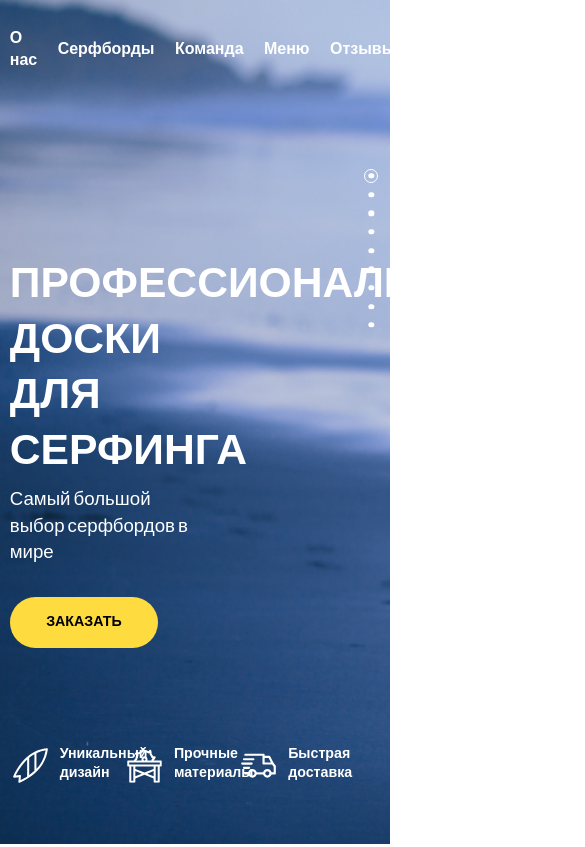
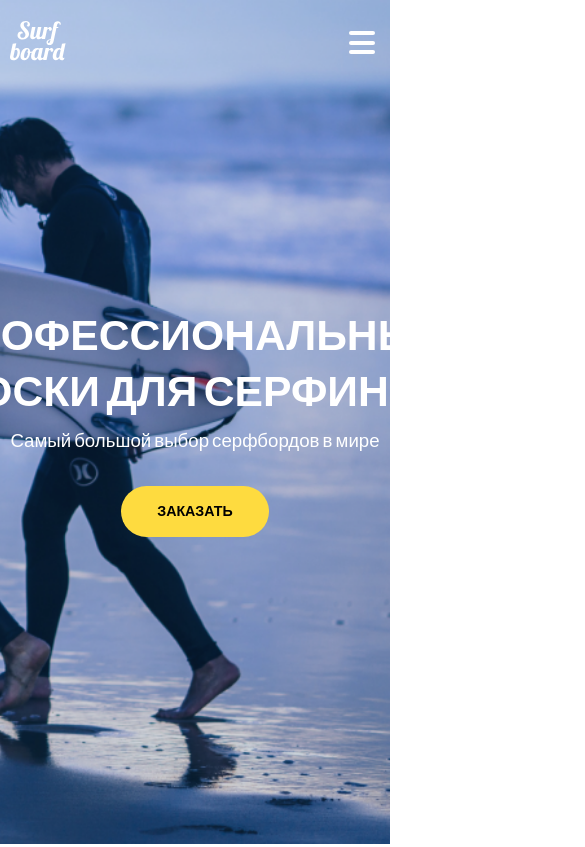
Before and after one commit to staceyBadger/Surfboard, a plain HTML site: page index.html in a window 390 px wide. Shown: the top 847 px of the page, 585 px wide, since content can reach past the window. Drawn offline with nearby package versions, Linux system fonts and the light colour scheme.

Commit message:
сделала адаптивной первую секцию

```diff
--- a/css/blocks/advrtising.scss
+++ b/css/blocks/advrtising.scss
@@ -5,6 +5,10 @@
 
 .advertising__list {
     display: flex;
+
+    @include tablets {
+        display: none;
+    }
 }
 .advertising__item {
     display: flex;
--- a/css/blocks/contacts.scss
+++ b/css/blocks/contacts.scss
@@ -2,9 +2,15 @@
     display: flex;
     align-items: center;
 }
-.contacts__phone {
+.phone-number {
     font-size: rem(24px);
     text-decoration: none;
     display: flex;
     align-items: center;
 }
+.phone-number__text {
+    white-space: nowrap;
+}
+.phone-number__icon {
+    flex-shrink: 0;
+}
--- a/css/blocks/fixed.scss
+++ b/css/blocks/fixed.scss
@@ -3,6 +3,10 @@
     top: 20%;
     right: 3%;
     z-index: $z-fixed-menu;
+
+    @include tablets {
+        display: none;
+    }
 }
 .fixed-menu__item {
     margin-bottom: rem(5px);
--- a/css/blocks/header.scss
+++ b/css/blocks/header.scss
@@ -1,6 +1,12 @@
 .header {
     display: flex;
     justify-content: space-between;
-   /* margin-bottom: rem(87px);*/
     padding-top: rem(24px);
+    align-items: flex-start;
 }
+
+.phone-number.header__phone-number {
+    @include tablets {
+        display: none;
+    }
+}
--- a/css/blocks/heading.scss
+++ b/css/blocks/heading.scss
@@ -1,5 +1,16 @@
 .heading {
     width: 50%;
+
+    @include tablets {
+        width: 100%;
+        flex: 1;
+        display: flex;
+        flex-direction: column;
+        justify-content: center;
+        align-items: center;
+        text-align: center;
+
+    }
 }
 .heading__title {
     font-size: rem(48px);
--- /dev/null
+++ b/css/blocks/humburger.scss
@@ -0,0 +1,20 @@
+.hamburger {
+    width: 26px;
+    height: 23px;
+    flex-direction: column;
+    justify-content: space-between;
+    margin-top: 10px;
+    margin-right: 5px;
+    display: none;
+
+
+    @include tablets {
+        display: inline-flex;
+    }
+}
+.hamburger__plank {
+    display: block;
+    background: #fff;
+    height: 4px;
+    border-radius: 10px;
+}
--- a/css/blocks/layout.scss
+++ b/css/blocks/layout.scss
@@ -1,3 +1,14 @@
+html {
+    font-size: $baseFontSize;
+
+    @include tablets {
+        font-size: $baseFontSize - 1px;
+    }
+    @include phones {
+        font-size: $baseFontSize - 2px;
+    }
+}
+
 * {
     box-sizing: border-box;
 }
@@ -10,11 +21,18 @@ img {
     background-size: cover;
     height: 100vh;
     min-height: rem(650px);
+
+    @include tablets {
+        background: url("../img/bg_surf.png") right no-repeat;
+        background-size: cover;
+        height: 100vh;
+        min-height: rem(650px);
+      }
 }
 
 body {
     font-family: 'Alegreya Sans', sans-serif;
-    font-size: rem(14px);
+
     line-height: 1.42;
     font-weight: 400;
     -webkit-font-smoothing: antialiased;
--- a/css/blocks/menu.scss
+++ b/css/blocks/menu.scss
@@ -1,8 +1,18 @@
+.menu {
+    margin: 0 30px;
+
+    @include tablets {
+        display: none;
+    }
+}
+
 
 .menu__list {
     display: flex;
     align-items: center;
     margin-top: rem(6px);
+    flex-wrap: wrap;
+    justify-content: center;
 }
 .menu__item {
     font-size: rem(18px);
@@ -13,3 +23,6 @@
         margin-right: 0;
     }
 }
+.menu__link {
+    white-space: nowrap;
+}
--- a/css/blocks/reviews.scss
+++ b/css/blocks/reviews.scss
@@ -8,10 +8,21 @@
 }
 .reviews__display-inner {
     display: flex;
+
+    @include tablets {
+        flex-direction: column;
+        text-align: center;
+        align-items: center;
+    }
 }
 .reviews__avatar {
     width: rem(254px);
     height: rem(260px);
+
+    @include tablets {
+        width: rem(254px);
+        height: rem(260px);
+    }
 }
 .reviews__avatar-img {
     object-fit: cover;
--- a/css/main.scss
+++ b/css/main.scss
@@ -1,5 +1,9 @@
 $containerWidth: 940px;
 $baseFontSize: 18px;
+
+//breakpoints
+$tablets: 768px;
+$phones: 480px;
 
 //z-index
 $z-fixed-menu: 100;
@@ -24,6 +28,7 @@ $z-fixed-menu: 100;
 @import 'blocks/contacts.scss';
 @import 'blocks/phone.number.scss';
 @import 'blocks/header.scss';
+@import 'blocks/humburger.scss';
 
 
 
--- a/css/media.scss
+++ b/css/media.scss
@@ -1,3 +1,14 @@
 @function rem($px) {
     @return $px / $baseFontSize + 0rem;
 }
+
+@mixin tablets {
+    @media screen and (max-width: $tablets) {
+        @content;
+    }
+}
+@mixin phones {
+    @media screen and (max-width: $phones) {
+        @content;
+    }
+}
--- a/index.html
+++ b/index.html
@@ -45,13 +45,18 @@
                         </ul>
                     </nav>
                     <address class="contacts">
-                        <a href="tel:+78007003030" class="contacts__phone">
+                        <a href="tel:+78007003030" class="phone-number header__phone-number">
                             <span class="phone-number__icon">
                                 <img src="img/phone.svg" class="phone-number__icon-elem">
                             </span>
                             <span class="phone-number__text">8 800 700 30 30</span>
                         </a>
                     </address>
+                    <a href="#" class="hamburger">
+                        <span class="hamburger__plank"></span>
+                        <span class="hamburger__plank"></span>
+                        <span class="hamburger__plank"></span>
+                    </a>
                 </header>
                 <div class="heading">
                     <h1 class="heading__title">Профессиональные доски для серфинга</h1>
```
Also changed, not shown: css/blocks/layout.css, css/main.css, css/main.min.css, 1 other file.
